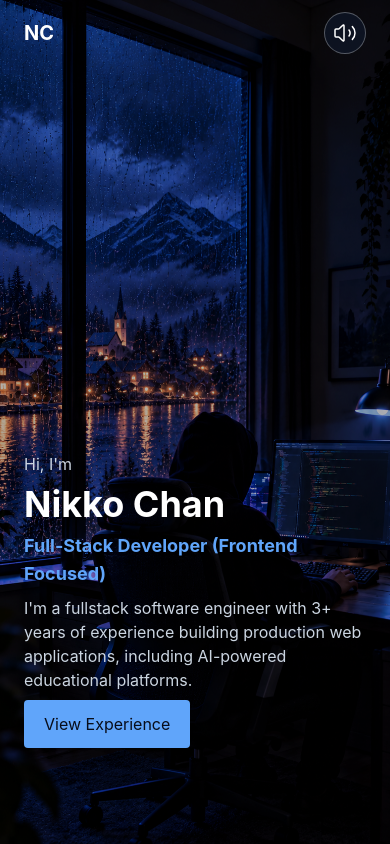
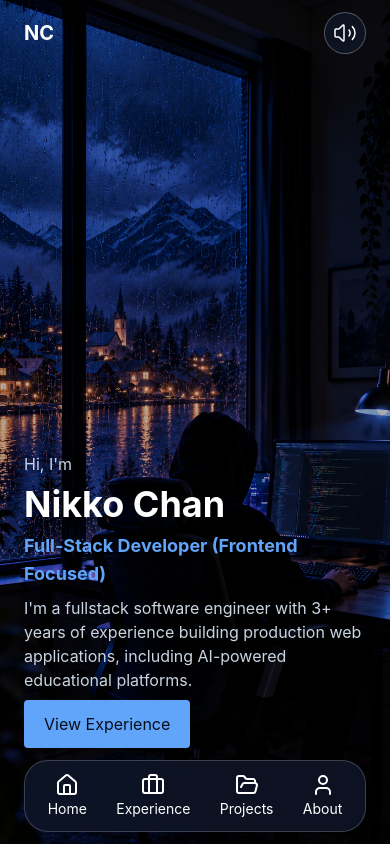
Before and after one commit to gnikkoch96/portfolio-updated, a React (Vite) app: page / in a window 390 px wide. Built offline with nearby package versions, Linux system fonts and the light colour scheme.

Commit message:
feat: add mobile bottom navigation

```diff
--- a/src/App.tsx
+++ b/src/App.tsx
@@ -1,5 +1,6 @@
 import Background from "./components/Background";
 import Header from "./components/Header";
+import Navigation from "./components/Navigation";
 import Home from "./sections/Home";
 
 function App() {
@@ -9,7 +10,9 @@ function App() {
       <div className="px-6">
         <Header />
         <Home />
+        <Navigation/>
       </div>
+
     </main>
   );
 }
--- /dev/null
+++ b/src/components/Navigation.tsx
@@ -0,0 +1,27 @@
+import { Briefcase, FolderOpen, Home, User } from "lucide-react";
+
+const navItems = [
+  { label: "Home", href: "#home", icon: Home },
+  { label: "Experience", href: "#experience", icon: Briefcase },
+  { label: "Projects", href: "#projects", icon: FolderOpen },
+  { label: "About", href: "#about", icon: User },
+];
+
+export default function Navigation() {
+  return (
+    <nav
+      aria-label="main navigation"
+      className="fixed bottom-3 inset-x-0 mx-6 px-2 py-3 flex rounded-3xl justify-around z-50 border border-foreground/20 bg-surface/80 backdrop-blur-md"
+    >
+      {navItems.map(({ label, href, icon: Icon }) => (
+        <a
+          key={href}
+          href={href}
+          className="flex flex-col text-sm items-center gap-0.5"
+        >
+          <Icon /> <span>{label}</span>
+        </a>
+      ))}
+    </nav>
+  );
+}
```
